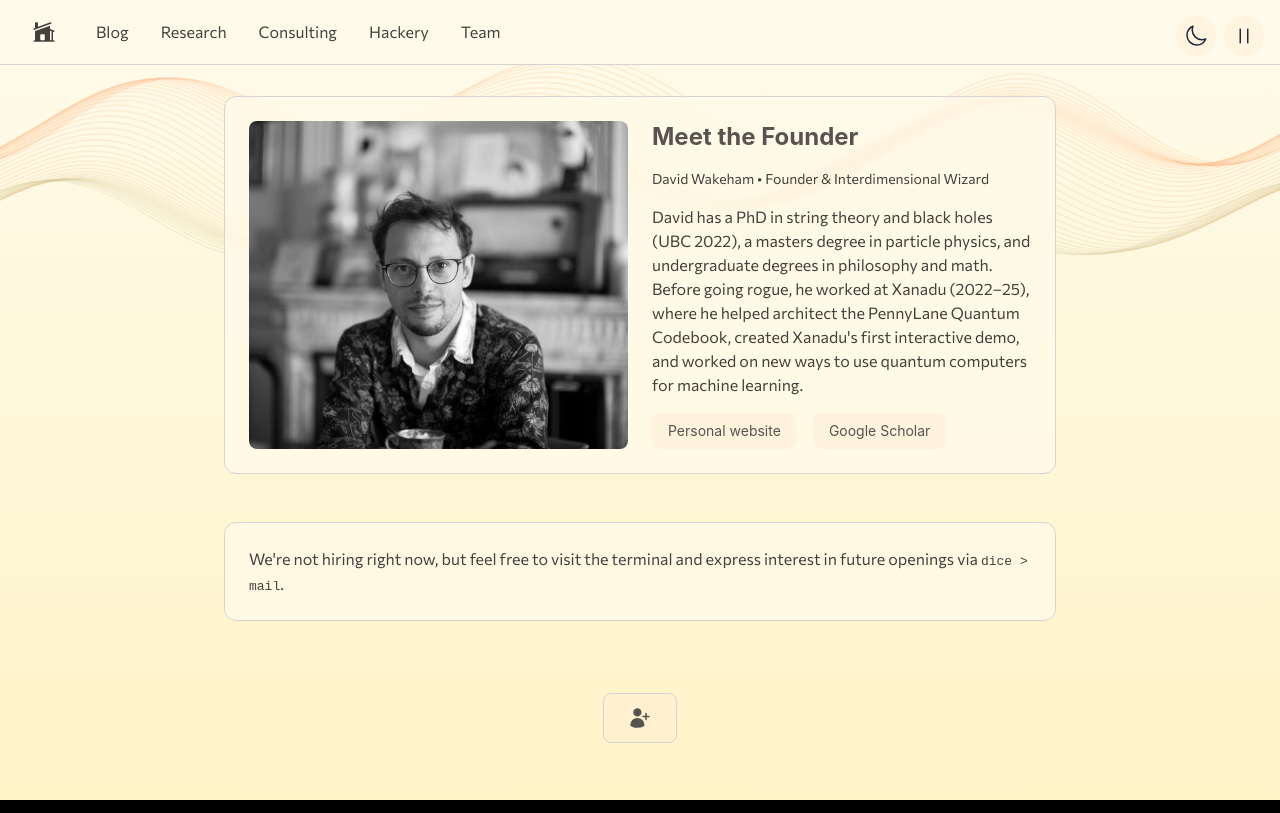
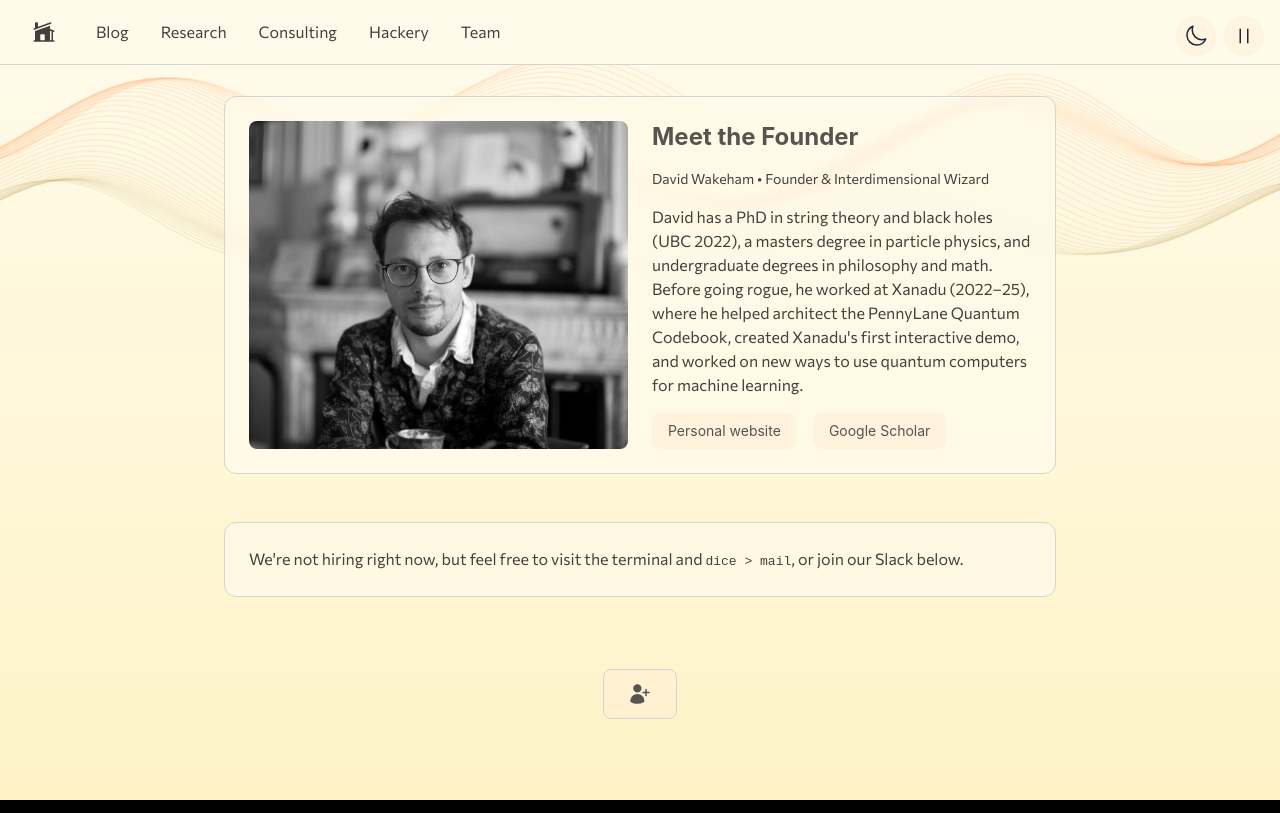
Before and after one commit to torsor-io/torsor-io, a React (Create React App) app: page /#/team in a window 1280 px wide. Built offline with nearby package versions, Linux system fonts and the light colour scheme; the HTML template or start-up script is replaced by a standard one.

Commit message:
Update index.js

```diff
--- a/src/components/TeamPage/index.js
+++ b/src/components/TeamPage/index.js
@@ -102,7 +102,7 @@ const TeamPage = ({ isDark, setIsDark, waveState, setWaveState }) => {
 >
 
 {/* <p className={`${subtleText}`}>Applying is simple! Please visit the <a href="/#puzzle" className={`hover:underline`}><tt>fbr</tt> terminal</a> and submit an application using the command <tt>dice > mail</tt>.</p>*/}
-<p className={`${subtleText}`}>We're not hiring right now, but feel free to visit the <a href="/#puzzle" className={`hover:underline`}>terminal</a> and express interest in future openings via <tt>dice > mail</tt>.</p>
+<p className={`${subtleText}`}>We're not hiring right now, but feel free to visit the <a href="/#puzzle" className={`hover:underline`}>terminal</a> and <tt>dice > mail</tt>, or join our Slack below.</p>
 </motion.div>
 
             {/* Existing Subscribe Section */}
```
